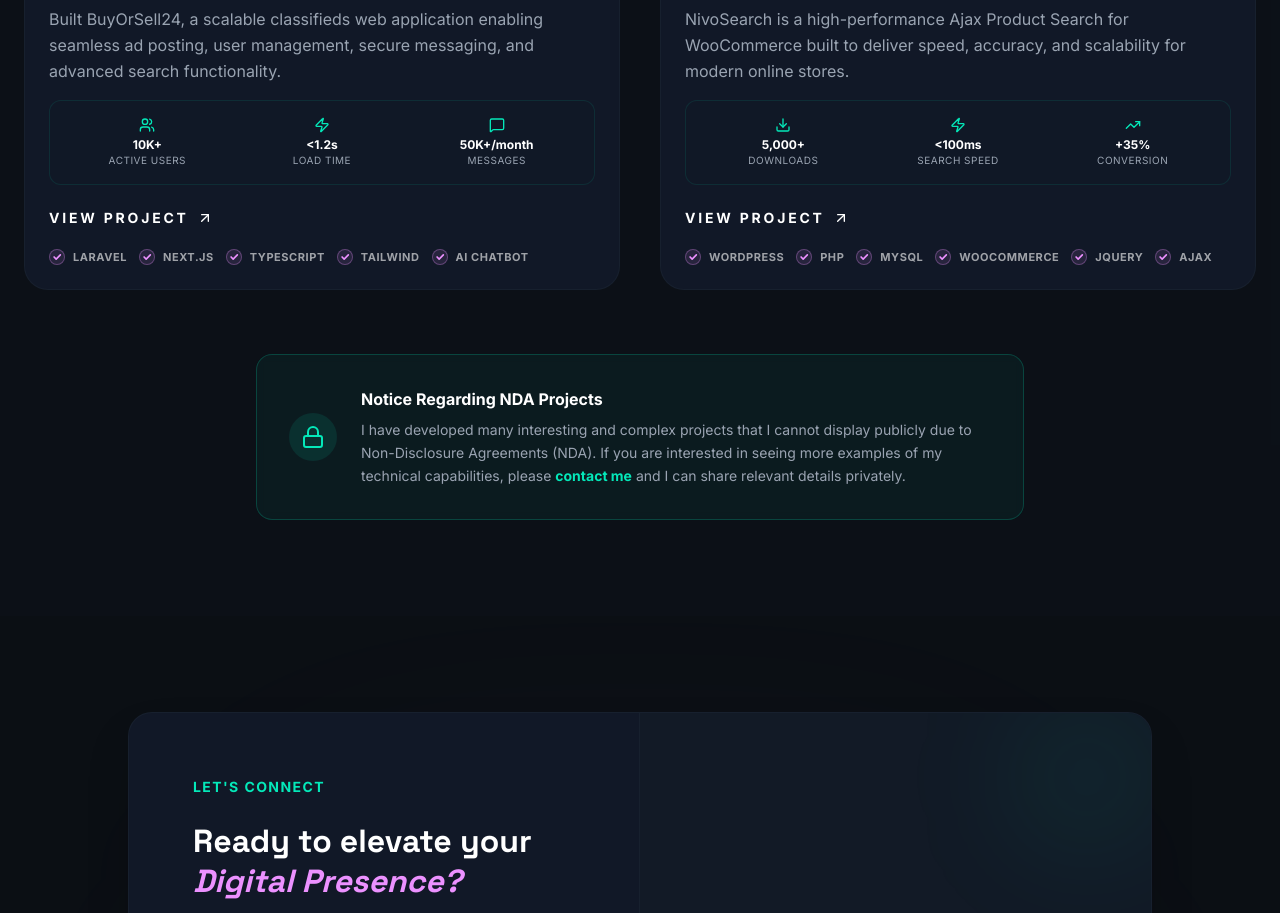
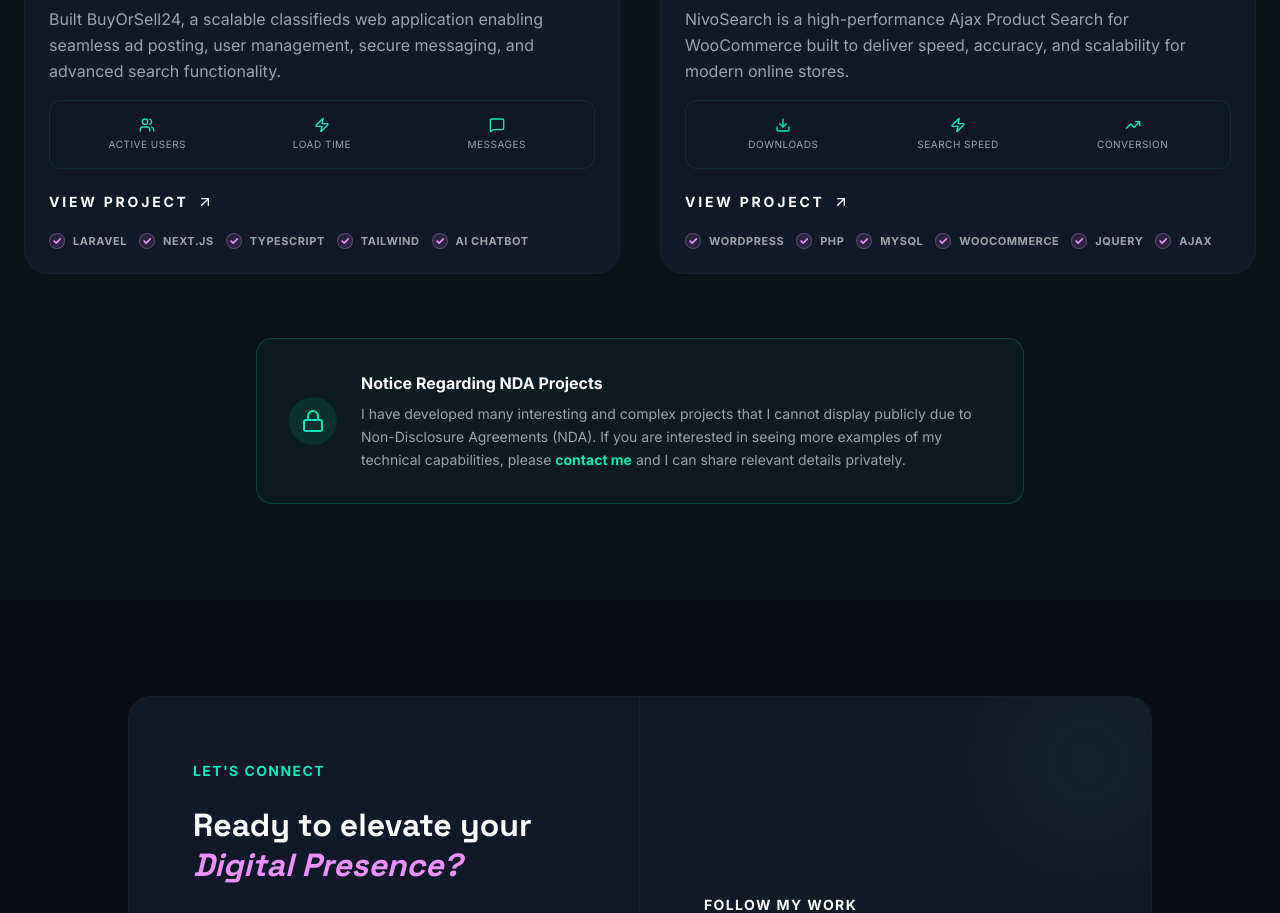
Before and after one commit to nazmunsakib/devfolio-pro, a Next.js app: page / in a window 1280 px wide. Shown: the part 6160-7073 px from the top of the page. Built offline with nearby package versions, Linux system fonts and the light colour scheme.

Commit message:
Update Project matrix

```diff
--- a/src/data/portfolio.ts
+++ b/src/data/portfolio.ts
@@ -161,9 +161,9 @@ export const portfolioData = {
             featured: false,
             nofollow: true,
             metrics: [
-                { icon: "Users", label: "Active Users", value: "10K+" },
-                { icon: "Zap", label: "Load Time", value: "<1.2s" },
-                { icon: "MessageSquare", label: "Messages", value: "50K+/month" }
+                { icon: "Users", label: "Active Users", value: "" },
+                { icon: "Zap", label: "Load Time", value: "" },
+                { icon: "MessageSquare", label: "Messages", value: "" }
             ]
         },
         {
@@ -177,9 +177,9 @@ export const portfolioData = {
             featured: false,
             nofollow: false,
             metrics: [
-                { icon: "Download", label: "Downloads", value: "5,000+" },
-                { icon: "Zap", label: "Search Speed", value: "<100ms" },
-                { icon: "TrendingUp", label: "Conversion", value: "+35%" }
+                { icon: "Download", label: "Downloads", value: "" },
+                { icon: "Zap", label: "Search Speed", value: "" },
+                { icon: "TrendingUp", label: "Conversion", value: "" }
             ]
         }
     ],
```
